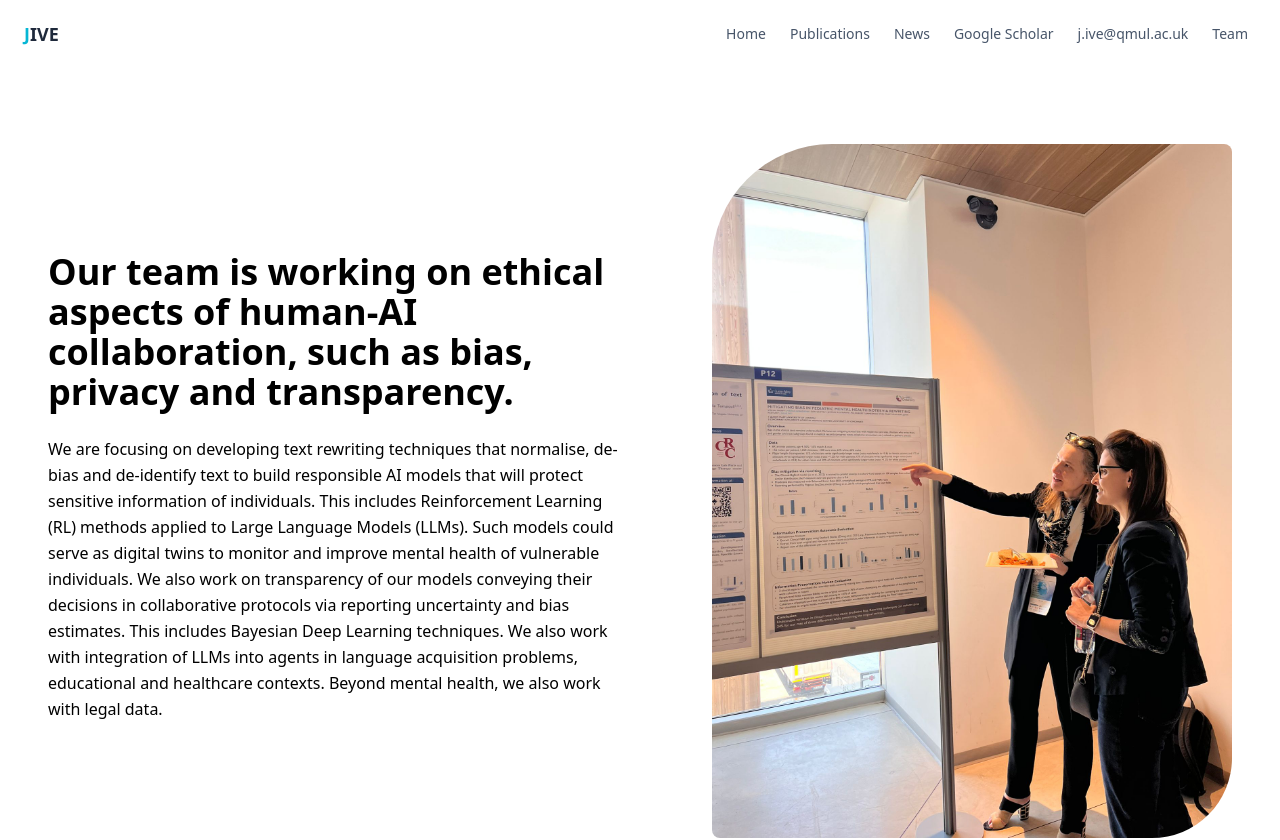
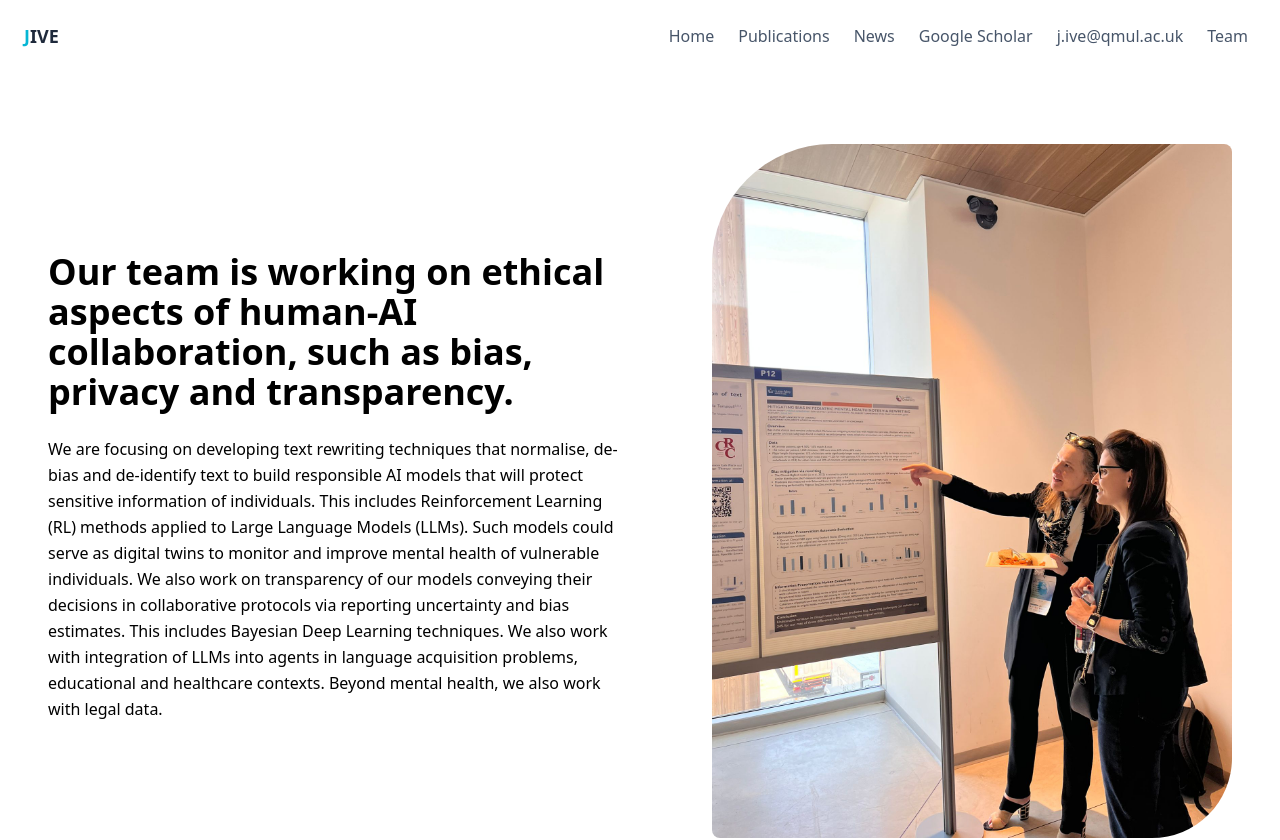
Before and after one commit to jondedman/jive_site, a React (Vite) app: page / in a window 1280 px wide. Shown: the top 840 px of the page. Built offline with nearby package versions, Linux system fonts and the light colour scheme.

Commit message:
increase font size in nav bar

```diff
--- a/src/Header.jsx
+++ b/src/Header.jsx
@@ -10,14 +10,14 @@ function Header() {
 					<span className="text-slate-800">IVE</span>
 				</div>
 			</a>
-			<nav className="hidden bg-white text-base sm:block">
+			<nav className="hidden bg-white text-md sm:block">
 				<ul
 					className="flex items
         -center space-x-2"
 				>
 					<li className="group relative">
 						<a
-							className="block whitespace-nowrap px-2 py-2 text-sm text-slate-600 no-underline transition hover:text-slate-900"
+							className="block whitespace-nowrap px-2 py-2 text-md text-slate-600 no-underline transition hover:text-slate-900"
 							href="/"
 						>
 							Home
@@ -25,7 +25,7 @@ function Header() {
 					</li>
 					<li className="group relative">
 						<a
-							className="block whitespace-nowrap px-2 py-2 text-sm text-slate-600 no-underline transition hover:text-slate-900"
+							className="block whitespace-nowrap px-2 py-2 text-md text-slate-600 no-underline transition hover:text-slate-900"
 							href="#publications"
 						>
 							Publications
@@ -67,7 +67,7 @@ function Header() {
 					</li>
 					<li className="group relative">
 						<a
-							className="block whitespace-nowrap px-2 py-2 text-sm text-slate-600 no-underline transition hover:text-slate-900"
+							className="block whitespace-nowrap px-2 py-2 text-md text-slate-600 no-underline transition hover:text-slate-900"
 							href="#news"
 						>
 							News
@@ -75,7 +75,7 @@ function Header() {
 					</li>
 					<li className="group relative">
 						<a
-							className="block whitespace-nowrap px-2 py-2 text-sm text-slate-600 no-underline transition hover:text-slate-900"
+							className="block whitespace-nowrap px-2 py-2 text-md text-slate-600 no-underline transition hover:text-slate-900"
 							href="https://scholar.google.com/citations?view_op=list_works&hl=en&hl=en&user=WMYcG5EAAAAJ&sortby=pubdate"
 							target="_blank"
 							rel="noopener noreferrer"
@@ -86,7 +86,7 @@ function Header() {
 
 					<li className="group relative">
 						<a
-							className="block whitespace-nowrap px-2 py-2 text-sm text-slate-600 no-underline transition hover:text-slate-900"
+							className="block whitespace-nowrap px-2 py-2 text-md text-slate-600 no-underline transition hover:text-slate-900"
 							href="/contact"
 						>
 							<a href="mailto:j.ive@qmul.ac.uk">j.ive@qmul.ac.uk</a>
@@ -94,7 +94,7 @@ function Header() {
 					</li>
 					<li className="group relative">
 						<a
-							className="block whitespace-nowrap px-2 py-2 text-sm text-slate-600 no-underline transition hover:text-slate-900"
+							className="block whitespace-nowrap px-2 py-2 text-md text-slate-600 no-underline transition hover:text-slate-900"
 							href="#team"
 						>
 							Team
```
